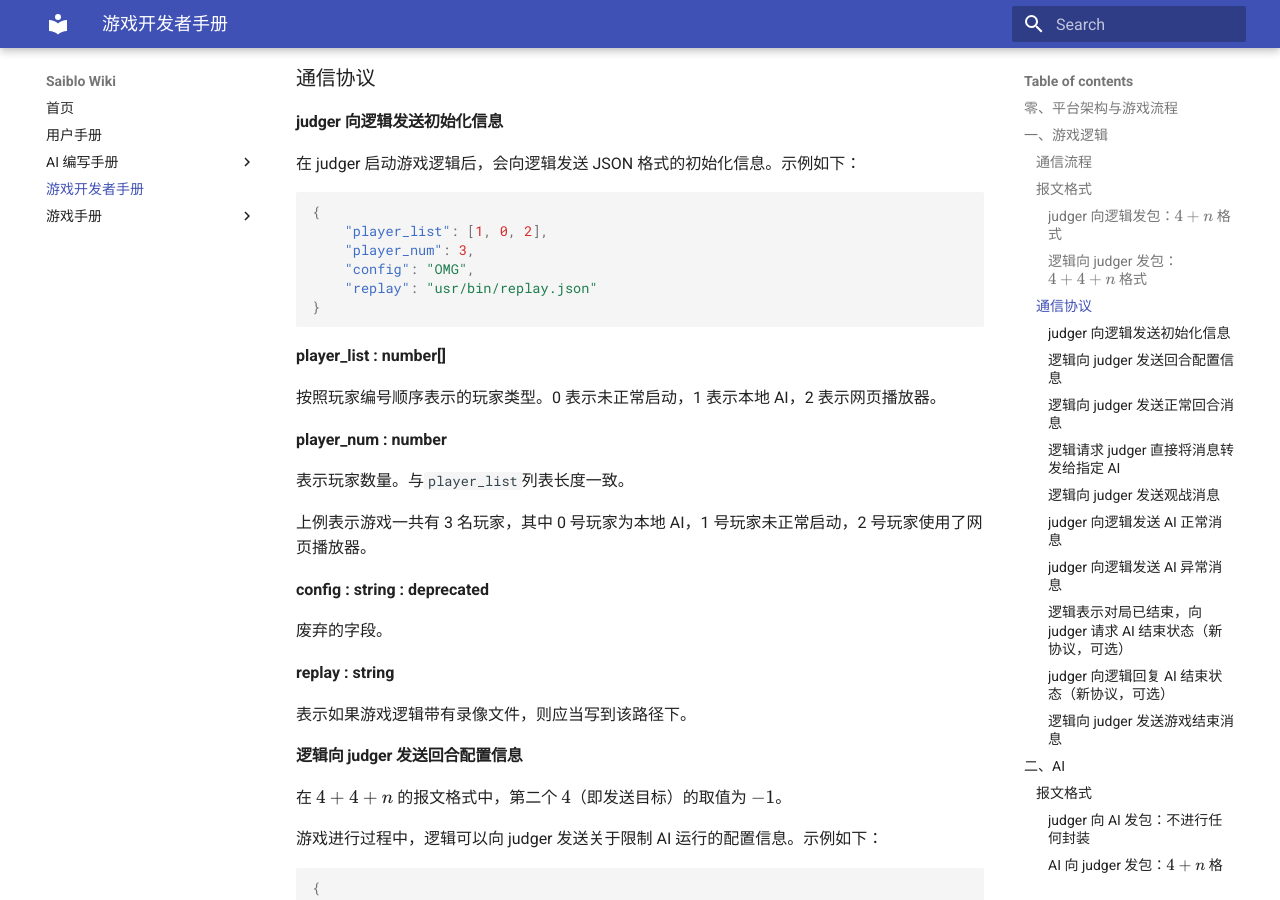
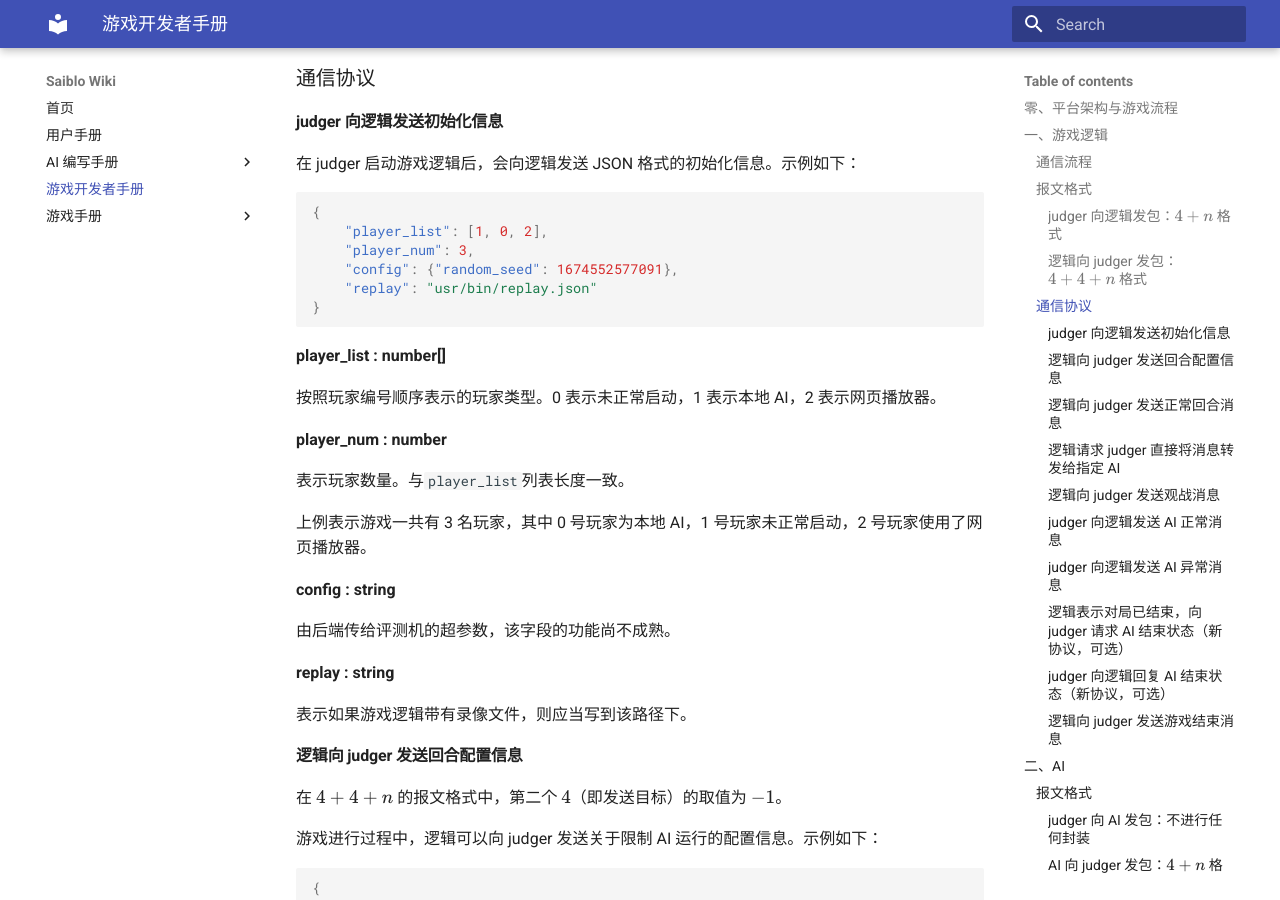
Before and after one commit to saiblo/saiblo-docs, an MkDocs documentation site: the page built from docs/developer/developer.md, in a window 1280 px wide and 900 px high, scrolled down 3384 px. Built offline with MkDocs 1.6.1 and Material for MkDocs 9.7.7, drawn with Linux system fonts in a browser that asks for light colours.

Commit message:
Fix developer doc

````diff
--- a/docs/developer/developer.md
+++ b/docs/developer/developer.md
@@ -56,7 +56,7 @@ $8$ 个字节的包头发送完成后，随后发送数据包正文。
 {
     "player_list": [1, 0, 2],
     "player_num": 3,
-    "config": "OMG",
+    "config": {"random_seed": 1674552577091},
     "replay": "usr/bin/replay.json"
 }
 ```
@@ -71,9 +71,9 @@ $8$ 个字节的包头发送完成后，随后发送数据包正文。
 
 上例表示游戏一共有 3 名玩家，其中 0 号玩家为本地 AI，1 号玩家未正常启动，2 号玩家使用了网页播放器。
 
-**config : string : deprecated**
+**config : string**
 
-废弃的字段。
+由后端传给评测机的超参数，该字段的功能尚不成熟。
 
 **replay : string**
 
````
